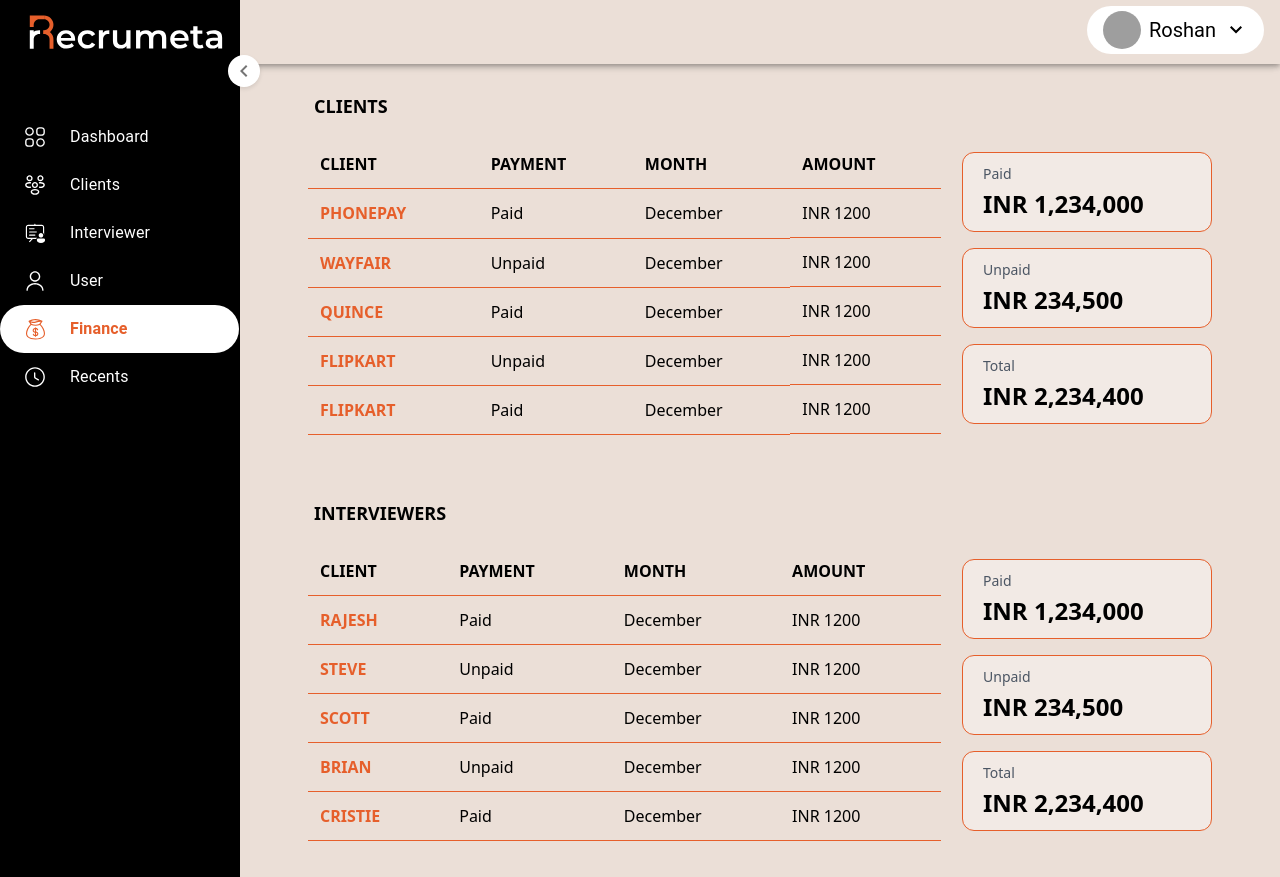
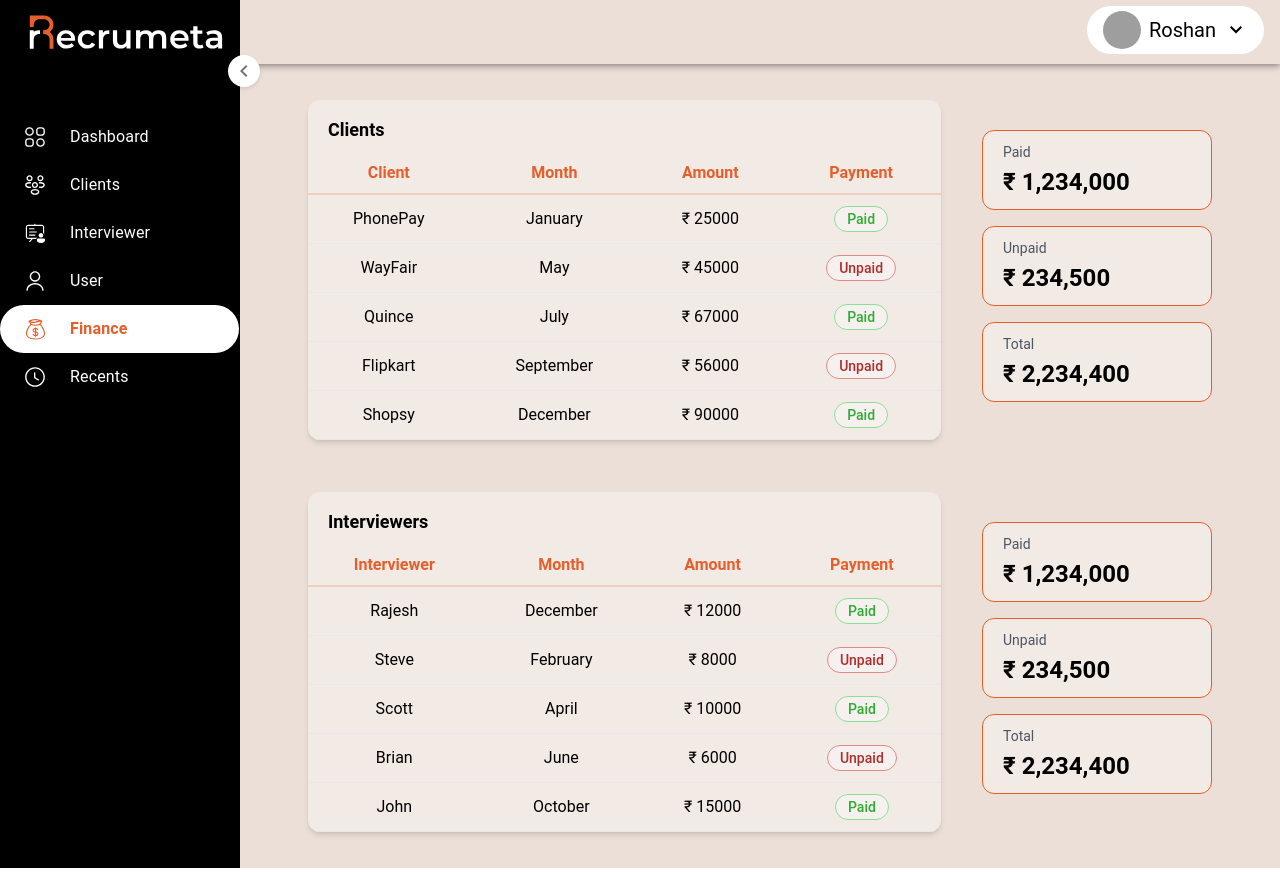
Before and after one commit to Roshan8319/Interview-Front, a React (Vite) app in the folder Frontend/: page /internal/finance in a window 1280 px wide. Built offline with nearby package versions, Linux system fonts and the light colour scheme; grey boxes are pictures that could not be loaded.

Commit message:
feat: update Recent Interviews and Finance components for improved styling and data accuracy

```diff
--- a/Frontend/src/Components/Internal/Finance.jsx
+++ b/Frontend/src/Components/Internal/Finance.jsx
@@ -3,31 +3,31 @@
 const Finance = () => {
   // Dummy data for clients and interviewers
   const clientData = [
-    { id: 1, name: 'PHONEPAY', payment: 'Paid', month: 'December', amount: 1200 },
-    { id: 2, name: 'WAYFAIR', payment: 'Unpaid', month: 'December', amount: 1200 },
-    { id: 3, name: 'QUINCE', payment: 'Paid', month: 'December', amount: 1200 },
-    { id: 4, name: 'FLIPKART', payment: 'Unpaid', month: 'December', amount: 1200 },
-    { id: 5, name: 'FLIPKART', payment: 'Paid', month: 'December', amount: 1200 }
+    { id: 1, name: 'PhonePay', payment: 'Paid', month: 'January', amount: 25000 },
+    { id: 2, name: 'WayFair', payment: 'Unpaid', month: 'May', amount: 45000 },
+    { id: 3, name: 'Quince', payment: 'Paid', month: 'July', amount: 67000 },
+    { id: 4, name: 'Flipkart', payment: 'Unpaid', month: 'September', amount: 56000 },
+    { id: 5, name: 'Shopsy', payment: 'Paid', month: 'December', amount: 90000 }
   ];
 
   const interviewerData = [
-    { id: 1, name: 'RAJESH', payment: 'Paid', month: 'December', amount: 1200 },
-    { id: 2, name: 'STEVE', payment: 'Unpaid', month: 'December', amount: 1200 },
-    { id: 3, name: 'SCOTT', payment: 'Paid', month: 'December', amount: 1200 },
-    { id: 4, name: 'BRIAN', payment: 'Unpaid', month: 'December', amount: 1200 },
-    { id: 5, name: 'CRISTIE', payment: 'Paid', month: 'December', amount: 1200 }
+    { id: 1, name: 'Rajesh', payment: 'Paid', month: 'December', amount: 12000 },
+    { id: 2, name: 'Steve', payment: 'Unpaid', month: 'February', amount: 8000 },
+    { id: 3, name: 'Scott', payment: 'Paid', month: 'April', amount: 10000 },
+    { id: 4, name: 'Brian', payment: 'Unpaid', month: 'June', amount: 6000 },
+    { id: 5, name: 'John', payment: 'Paid', month: 'October', amount: 15000 }
   ];
 
-  const renderTable = (data, title) => (
-    <div className="w-[70%] pt-3">
-      <h3 className="font-bold text-lg mb-5 ml-1.5">{title}</h3>
-      <table className="w-full border-collapse mb-5">
-        <thead>
+  const renderTable = (data, title, headers) => (
+    <div className="w-[70%] bg-[rgba(255,255,255,0.34)] rounded-xl shadow-md overflow-hidden pt-auto">
+      <h3 className="font-bold text-lg px-5 py-4">{title}</h3>
+      <table className="w-[100%] h-[auto]">
+        <thead className="border-b-2 border-[#E65F2B]/20">
           <tr>
-            {['CLIENT', 'PAYMENT', 'MONTH', 'AMOUNT'].map((header) => (
+            {headers.map((header) => (
               <th
                 key={header}
-                className="font-semibold text-left border-b border-[#E65F2B] p-3 text-black"
+                className="px-6 pb-2 font-bold text-[#E65F2B]"
               >
                 {header}
               </th>
@@ -36,14 +36,22 @@
         </thead>
         <tbody>
           {data.map((item) => (
-            <tr key={item.id}>
-              <td className="p-3 border-b border-[#E65F2B] text-[#E65F2B] font-bold">
-                {item.name}
-              </td>
-              <td className="p-3 border-b border-[#E65F2B]">{item.payment}</td>
-              <td className="p-3 border-b border-[#E65F2B]">{item.month}</td>
-              <td className="p-3 border-b border-[#E65F2B] flex items-center">
-                INR {item.amount}
+            <tr key={item.id} className="border-b border-gray-200 hover:bg-[#F6F1EE]/50 transition-colors">
+              <td className="py-3 px-6 max-w-max text-center">{item.name}</td>
+              <td className="py-3 px-6 max-w-max text-center">{item.month}</td>
+              <td className="py-3 px-6 max-w-max text-center">₹ {item.amount}</td>
+              <td className="py-3 px-6 max-w-max text-center">
+                <span
+                  className={`text-sm px-3 py-[4px] rounded-full text-center bg-[#F6F1EE] font-medium ${item.payment?.toLowerCase() === "paid"
+                    ? "border-[1px] border-[#89E093] text-[#2EAC34]"
+                    : item.payment?.toLowerCase() ===
+                      "unpaid"
+                      ? "border-[1px] border-[#E08989] text-[#AC2E2E]"
+                      : "border-[1px] border-[#A6A6A6] text-[#737373]"
+                    }`}
+                >
+                  {item.payment}
+                </span>
               </td>
             </tr>
           ))}
@@ -60,16 +68,16 @@
     ];
 
     return (
-      <div className="pt-3 mt-[60px] flex flex-col gap-4 items-start">
+      <div className="mt-[30px] flex flex-col gap-4 items-start">
         {summaryItems.map((item) => (
           <div
             key={item.label}
-            className="w-[250px] h-20 border border-[#E65F2B] bg-[#F2EAE5] p-5 text-left rounded-xl flex flex-col justify-center"
+            className="w-[230px] h-20 border border-[#E65F2B] bg-[#F2EAE5] p-5 text-left rounded-xl flex flex-col justify-center"
           >
             <div className="flex flex-col">
               <span className="text-sm text-gray-600 mb-1">{item.label}</span>
               <span className="text-2xl font-bold text-black">
-                INR {item.amount.toLocaleString()}
+                ₹ {item.amount.toLocaleString()}
               </span>
             </div>
           </div>
@@ -80,14 +88,14 @@
 
   return (
     <div className="bg-[#EBDFD7]">
-      <div className="w-[90%] mx-auto font-sans">
+      <div className="w-[90%] mx-auto py-5 gap-5 flex flex-col">
         <section className="flex justify-between p-4">
-          {renderTable(clientData, 'CLIENTS')}
+          {renderTable(clientData, 'Clients', ['Client', 'Month', 'Amount', 'Payment'])}
           {renderSummaryCard()}
         </section>
 
         <section className="flex justify-between p-4">
-          {renderTable(interviewerData, 'INTERVIEWERS')}
+          {renderTable(interviewerData, 'Interviewers', ['Interviewer', 'Month', 'Amount', 'Payment'])}
           {renderSummaryCard()}
         </section>
       </div>
--- a/Frontend/src/Components/Internal/RecentsInterviews.jsx
+++ b/Frontend/src/Components/Internal/RecentsInterviews.jsx
@@ -53,7 +53,7 @@
         {/* Header */}
         <div className="flex items-center justify-between mb-8">
           <h1 className="text-2xl font-semibold text-[#E65F2B]">Recent Interviews</h1>
-          <div className="bg-[#E65F2B]/10 px-4 py-2 rounded-3xl border-[1px] border-[#E65F2B] bg-white active:border-[#E65F2B]">
+          <div className="bg-[#E65F2B]/10 px-4 py-2 rounded-3xl border-[1px] border-[#E65F2B] bg-white active:border-[#E65F2B] items-center flex">
             <Clock className="inline-block w-5 h-5 text-[#E65F2B] mr-2" />
             <span className="text-[#E65F2B] font-medium">Past 2 Hours</span>
           </div>
@@ -133,7 +133,7 @@
             ) : (
               /* Empty State */
               <div className="text-center py-12">
-                <Clock className="w-12 h-12 text-gray-400 mx-auto mb-4" />
+                <Clock className="w-12 h-12 text-[#E65F2B] mx-auto mb-4" />
                 <h3 className="text-lg font-medium text-gray-900">No Recent Interviews</h3>
                 <p className="text-gray-500">No interviews have been conducted in the past 2 hours.</p>
               </div>
@@ -143,7 +143,7 @@
             <div className="mt-12">
               <div className="flex items-center justify-between mb-8">
                 <h2 className="text-2xl font-semibold text-[#E65F2B]">Pending Schedules</h2>
-                <div className="bg-[#E65F2B]/10 px-4 py-2 rounded-3xl border-[1px] border-[#E65F2B] bg-white">
+                <div className="bg-[#E65F2B]/10 px-4 py-2 rounded-3xl border-[1px] border-[#E65F2B] bg-white items-center flex">
                   <Calendar className="inline-block w-5 h-5 text-[#E65F2B] mr-2" />
                   <span className="text-[#E65F2B] font-medium">
                     {pendingSchedules.length} Awaiting
@@ -212,7 +212,7 @@
                 </div>
               ) : (
                 /* Empty State for Pending Schedules */
-                <div className="bg-white/30 backdrop-blur-sm rounded-xl p-8 text-center">
+                <div className="p-8 text-center">
                   <Calendar className="w-12 h-12 text-[#E65F2B] mx-auto mb-4" />
                   <h3 className="text-lg font-medium text-gray-900 mb-2">No Pending Schedules</h3>
                   <p className="text-gray-500 max-w-md mx-auto">
```
Also changed, not shown: Frontend/src/Components/Internal/Clients.jsx (+21 -22 lines), Frontend/src/Components/Internal/Interviewer.jsx (+71 -104 lines).
